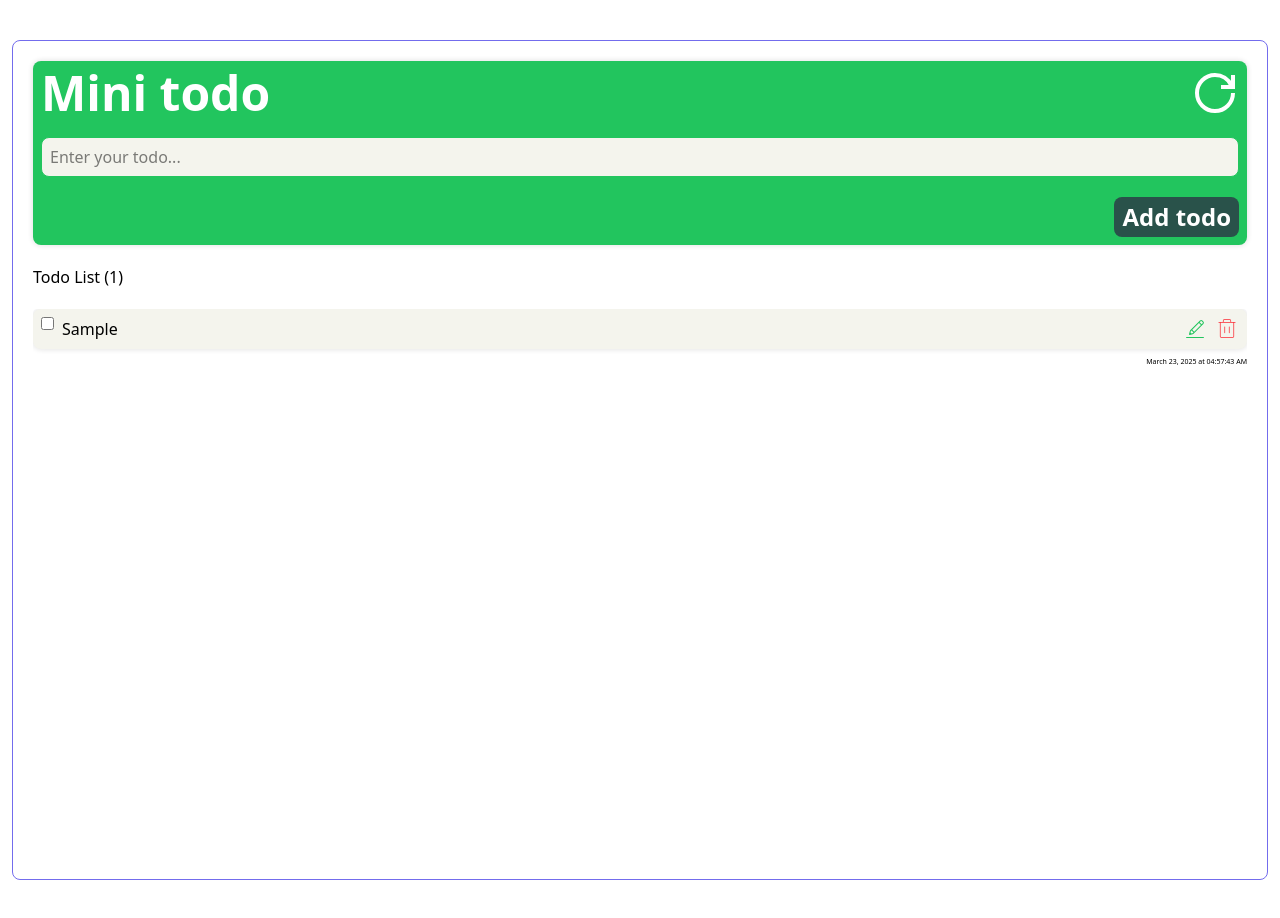
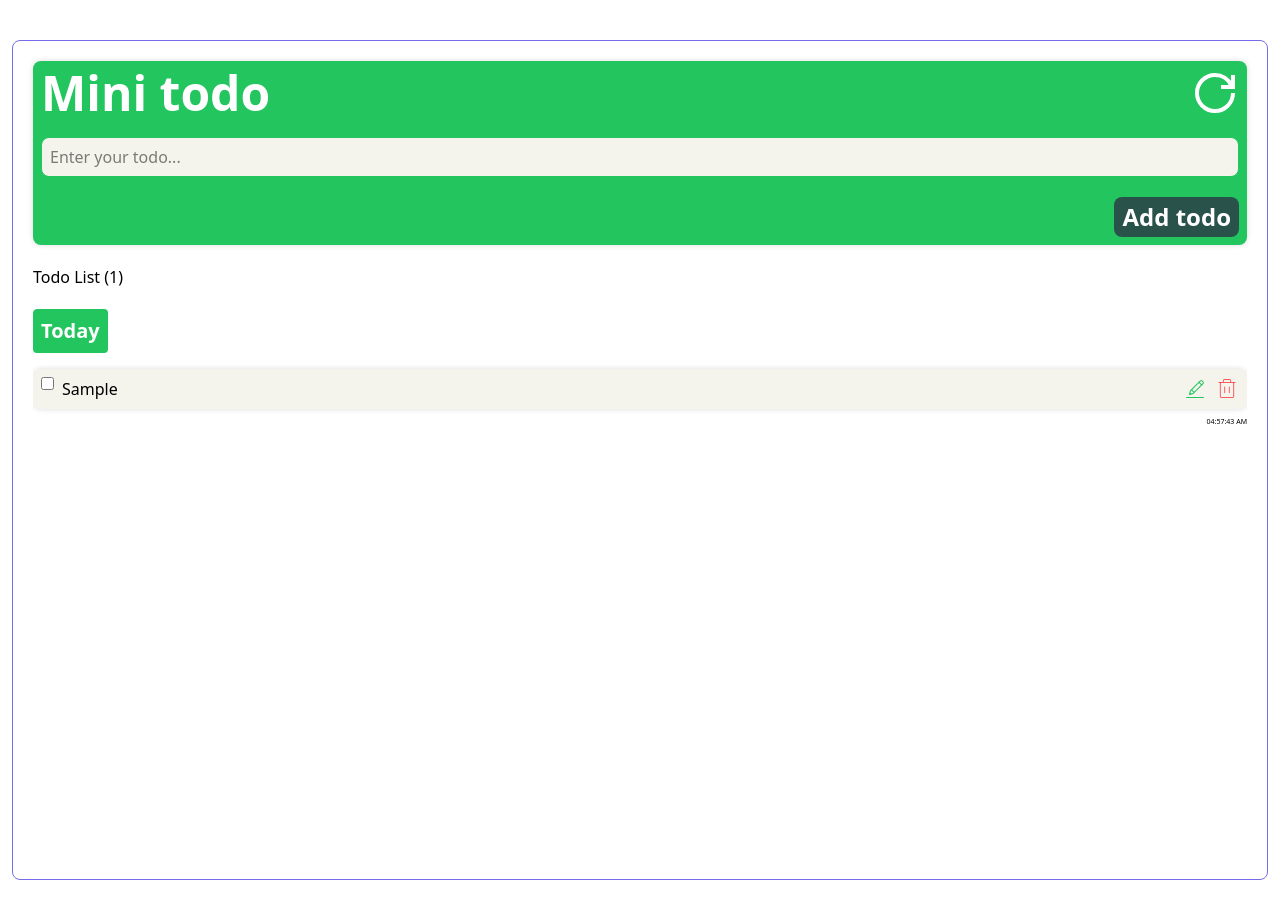
Before and after one commit to teajhaney/mini-todo-app, a React (Vite) app: page / in a window 1280 px wide. Both pictures are taken after typing "Sample" into the empty fields and a click on the button "Add todo". Built offline with nearby package versions, Linux system fonts and the light colour scheme.

Commit message:
Enhance TodoList component: group todos by date, format date display, and add dateEdited property for edited todos

```diff
--- a/src/component/TodoList.tsx
+++ b/src/component/TodoList.tsx
@@ -1,4 +1,4 @@
-import { useTodoContext } from "../context/TodoProvider"
+import { useTodoContext, Todo } from "../context/TodoProvider"
 import { PiTrashThin } from "react-icons/pi";
 import { useState } from "react";
 import { motion } from "framer-motion";
@@ -12,6 +12,14 @@ const TodoList = () => {
     const [showEditBox, SetShowEditBox] = useState(false);
     // const [editId, setEditId] = useState(null);
     const [editId, setEditId] = useState<string | null>(null);
+
+
+    // group todo by date
+    const groupedTodos = todosList.reduce((acc, todo) => {
+        acc[todo.day] = acc[todo.day] || [];
+        acc[todo.day].push(todo);
+        return acc;
+    }, {} as Record<string, Todo[]>);
 
     const handleConfirmEdit = (id: string) => {
         if (!editText.trim()) return;
@@ -43,13 +51,38 @@ const TodoList = () => {
         hidden: { opacity: 0, y: -20 }, // Start above and invisible
         visible: { opacity: 1, y: 0 }, // Fade in and slide down
     };
+    //Format Date
+    const formatDate = (dateString: string) => {
+        const date = new Date(dateString);
+        const today = new Date();
 
+        // Remove time part for an accurate date comparison
+        today.setHours(0, 0, 0, 0);
+        date.setHours(0, 0, 0, 0);
+
+        const diffInDays = Math.floor((today.getTime() - date.getTime()) / (1000 * 60 * 60 * 24)); // Difference in days
+
+
+        if (diffInDays === 0) {
+            return "Today";
+        } else if (diffInDays === 1) {
+            return "Yesterday";
+        } else {
+            return date.toLocaleString("en-US", { weekday: "long", year: "numeric", month: "long", day: "numeric" }); // Show full date
+        }
+    };
     return (
         <div className=" rounded h-[550px] overflow-y-scroll [&::-webkit-scrollbar]:hidden flex flex-col gap-5">
             {todosList.length === 0 ? (
                 <p className="text-center text-5xl font-bold">No todo yet</p>
             ) : (
-                todosList.map((todo) => (
+                <div className="flex flex-col gap-4">
+                    {Object.entries(groupedTodos).map(([day, todos]) => (
+
+                        <div key={formatDate(day)} className="flex flex-col gap-2">
+                            {/* Day label */}
+                            <h2 className="text-xl font-bold bg-green w-fit mb-2 p-2 rounded text-white">{formatDate(day)}</h2>
+                            {todos.map((todo) => (
                                 <motion.div
                                     variants={todoListVariants}
                                     initial="hidden"
@@ -78,12 +111,16 @@ const TodoList = () => {
                                         </div>
                                         {/* time */}
                                         <div className={`flex ${todo.edited ? 'justify-between' : 'justify-end'}`}>
-                                {todo.edited && <span className="text-[7px]  text-secondary/50 italic">Edited</span>}
+                                            {todo.edited && <span className="text-[7px]  text-secondary/50 italic">Edited ({todo.dateEdited})</span>}
                                             <p className="text-[7px] ">{todo.date}</p>
                                         </div>
                                     </div>
                                 </motion.div>
-                )).reverse()
+                            )).reverse()}
+                        </div>
+                    ))}
+                </div>
+
             )}
             {showEditBox && editId !== null && (
                 <div className="fixed inset-0  flex items-center justify-center border border-primary ">
@@ -104,5 +141,4 @@ const TodoList = () => {
         </div>
     )
 }
-
 export default TodoList
--- a/src/context/TodoProvider.tsx
+++ b/src/context/TodoProvider.tsx
@@ -2,11 +2,13 @@
 import { createContext, useContext, useState, useEffect } from 'react';
 
 // Define Todo interface
-interface Todo {
+export interface Todo {
     id: string;
     text: string;
     completed: boolean;
-    date: string;
+    date: string; // Full timestamp
+    day: string;  // e.g., "March 23, 2025"
+    dateEdited?: string;
     edited?: boolean;
 }
 
@@ -55,14 +57,12 @@ export const TodoProvider = ({ children }: TodoProviderProps) => {
             text,
             completed: false,
             date: new Date().toLocaleString("en-US", {
-                year: "numeric",
-                month: "long",
-                day: "numeric",
                 hour: "2-digit",
                 minute: "2-digit",
                 second: "2-digit",
                 hour12: true, // Use false for 24-hour format
             }),
+            day: new Date().toISOString().split("T")[0]
         };
         setTodosList([...todosList, newTodo]);
 
@@ -89,7 +89,7 @@ export const TodoProvider = ({ children }: TodoProviderProps) => {
         setTodosList((prevTodos) =>
             prevTodos.map((todo) =>
                 todo.id === id ? {
-                    ...todo, text: newText, edited: true, date: new Date().toLocaleString("en-US", {
+                    ...todo, text: newText, edited: true, dateEdited: new Date().toLocaleString("en-US", {
                         year: "numeric",
                         month: "long",
                         day: "numeric",
```
Lines whose indentation alone changed are shown as unchanged.
